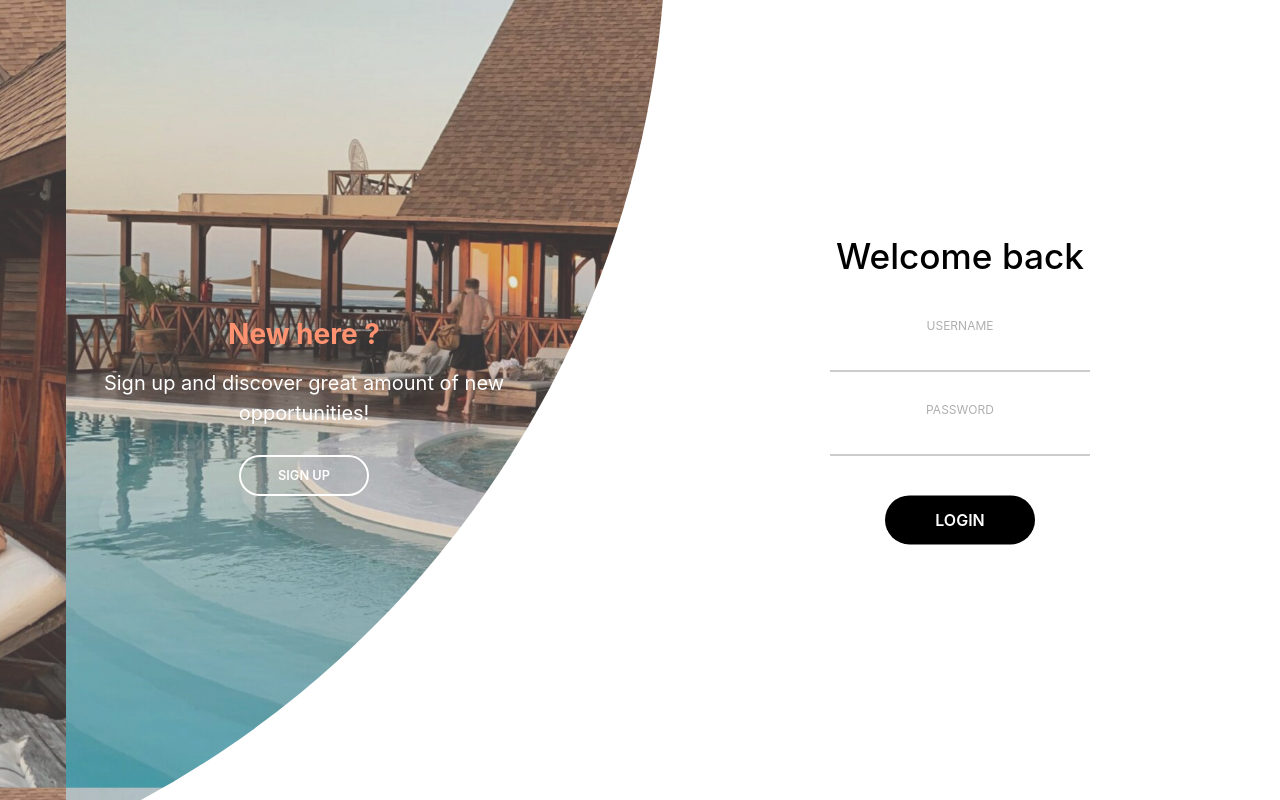
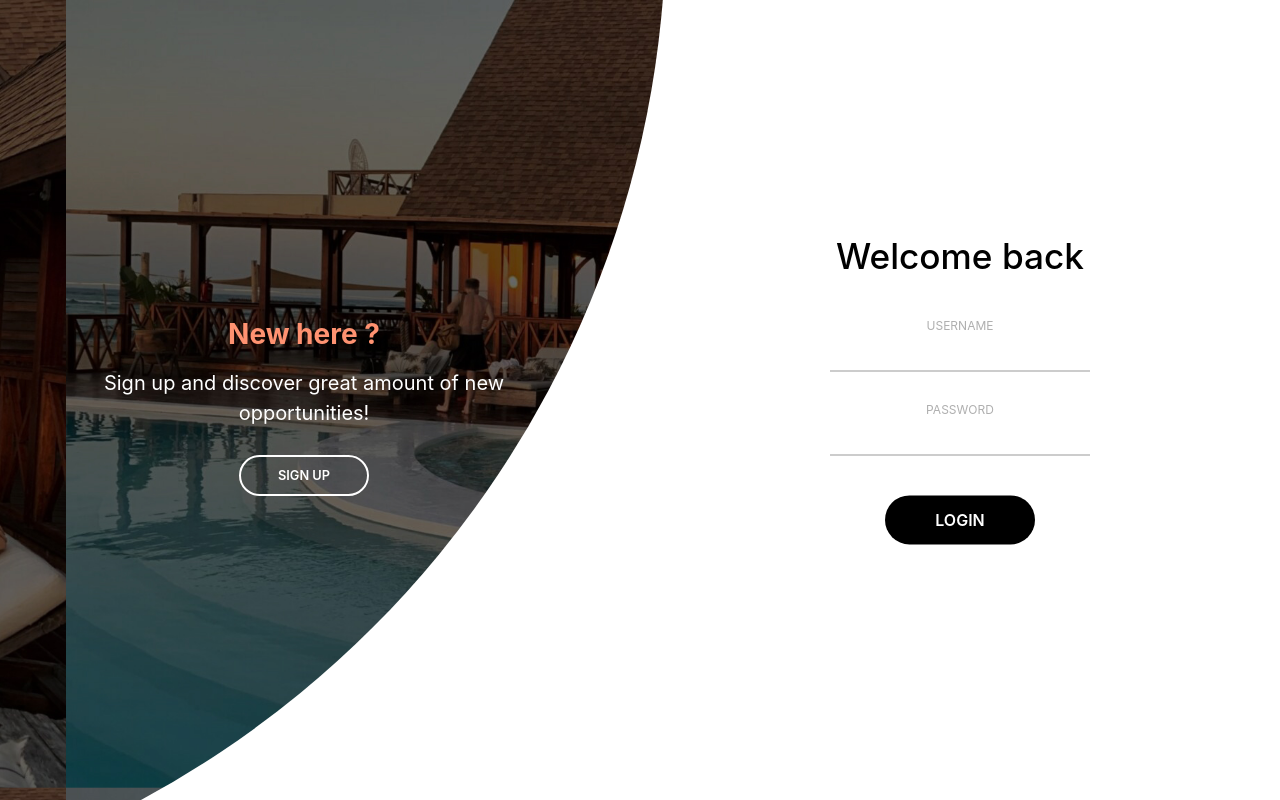
Before and after one commit to quannv02/cs207b-advse-final, a Flask app: page /login in a window 1280 px wide. Run offline with Flask 3, Linux system fonts and the light colour scheme; some libraries are stand-ins or nearby versions.

Commit message:
login-upp

```diff
--- a/static/css/login_style.css
+++ b/static/css/login_style.css
@@ -124,7 +124,7 @@ form.sign-in-form {
   top: -10%;
   right: 48%;
   transform: translateY(-50%);
-  background-image: url(../images/login-bg1.jpg);
+  background-image: url(../images/login-bg.jpg);
   background-size: 70%;
   transition: 1.8s ease-in-out;
   border-radius: 50%;
```
Also changed, not shown: static/images/login-bg.jpg (added), static/images/login-bg1.jpg (deleted).
